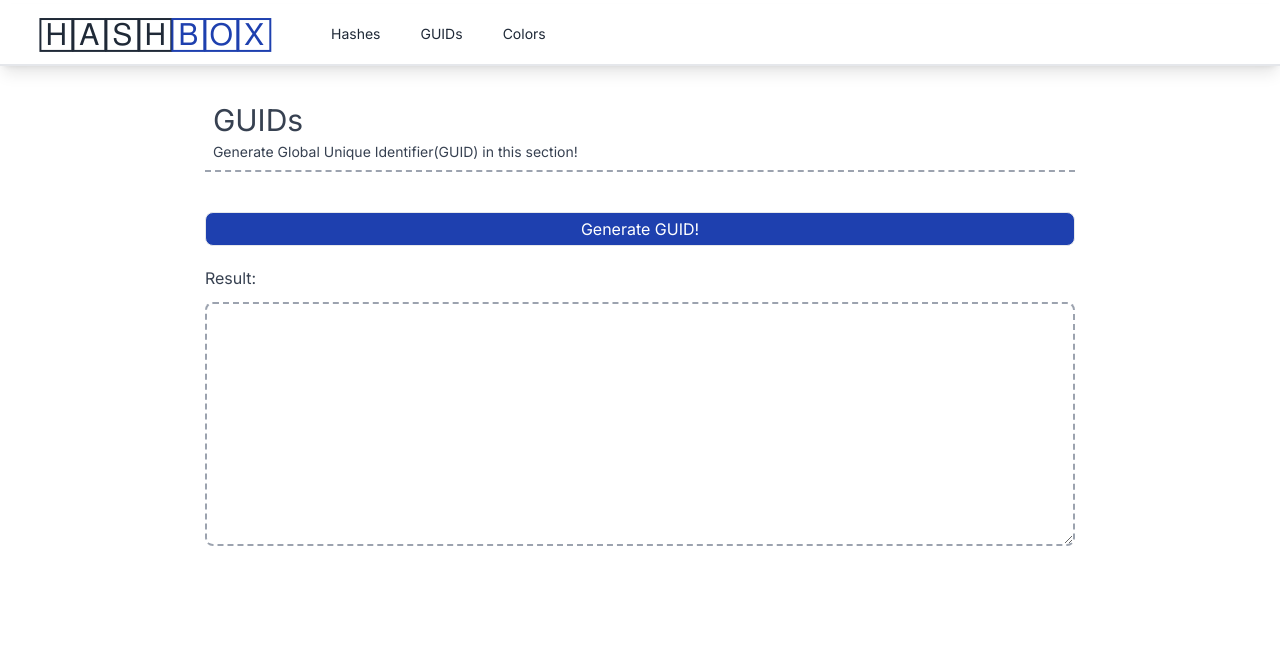
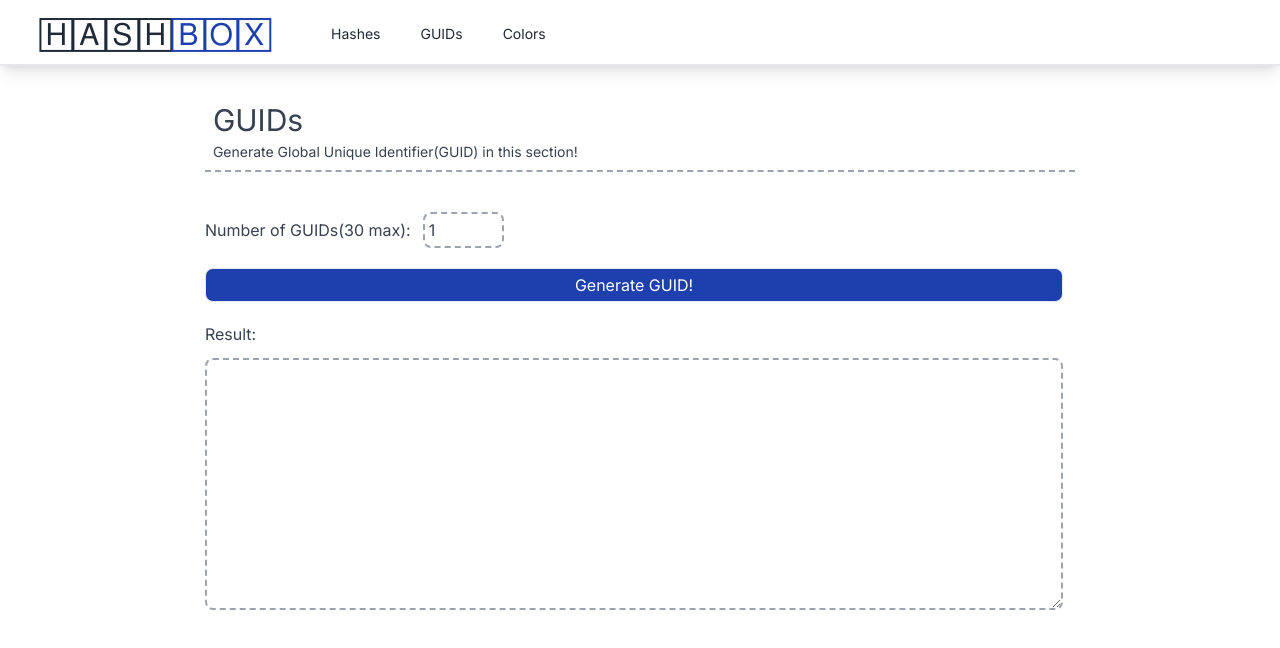
Before and after one commit to gabeFrancisco/hashbox, a Next.js app: page /guids in a window 1280 px wide. Shown: the top 648 px of the page. Built offline with nearby package versions, Linux system fonts and the light colour scheme.

Commit message:
finished GUIDs area

```diff
--- a/src/components/GuidForm.tsx
+++ b/src/components/GuidForm.tsx
@@ -4,14 +4,37 @@ import { v4 as uuidv4 } from "uuid";
 import React, { useState } from "react";
 
 const GuidForm = () => {
-  const [guid, setGuid] = useState("");
+  const [guids, setGuids] = useState(['']);
+  const [num, setNum] = useState(1);
   const generateGuid = () => {
-    setGuid(uuidv4());
+    if (num < 1) {
+      setNum(1);
+    } else if (num > 30) {
+      setNum(30);
+    }
+    const genGuids = [];
+    for (let i = 0; i < num; i++) {
+      genGuids.push(`${uuidv4().replace(",", "")}\n`);
+    }
+    console.log(genGuids)
+    genGuids.join('')
+    setGuids(genGuids);
   };
   return (
     <div>
       <form>
-        <div className="grid grid-col gap-5">
+        <div className="grid grid-col gap-5 mr-3">
+          <div className="">
+            <label>Number of GUIDs(30 max):</label>
+            <input
+              type="number"
+              className="border-2 border-dashed ml-3 border-gray-400 rounded-lg p-1"
+              min={1}
+              max={30}
+              value={num}
+              onChange={(e) => setNum(+e.target.value)}
+            />
+          </div>
           <button
             type="button"
             onClick={generateGuid}
@@ -22,12 +45,12 @@ const GuidForm = () => {
           <div className="flex flex-col">
             <label htmlFor="result">Result:</label>
             <textarea
-              className="border-2 my-3 border-dashed border-gray-400 rounded-lg w-full"
+              className="p-1 border-2 my-3 border-dashed border-gray-400 rounded-lg w-full"
               name="result"
               id=""
               cols={30}
               rows={10}
-              value={guid}
+              value={guids.join('')}
             ></textarea>
           </div>
         </div>
--- a/src/components/HashForm.tsx
+++ b/src/components/HashForm.tsx
@@ -36,7 +36,7 @@ const HashForm = () => {
           <div className="flex flex-col">
             <label>Enter input text:</label>
             <textarea
-              className="border-2 border-dashed my-3 border-gray-400 rounded-lg w-full"
+              className="p-1 border-2 border-dashed my-3 border-gray-400 rounded-lg w-full"
               name="input"
               onChange={formik.handleChange}
               value={formik.values.input}
@@ -101,7 +101,7 @@ const HashForm = () => {
           <div className="flex flex-col">
             <label>Output:</label>
             <textarea
-              className="border-2 my-3 border-dashed border-gray-400 rounded-lg w-full"
+              className="p-1 border-2 my-3 border-dashed border-gray-400 rounded-lg w-full"
               name="input"
               value={output}
               rows={10}
```
